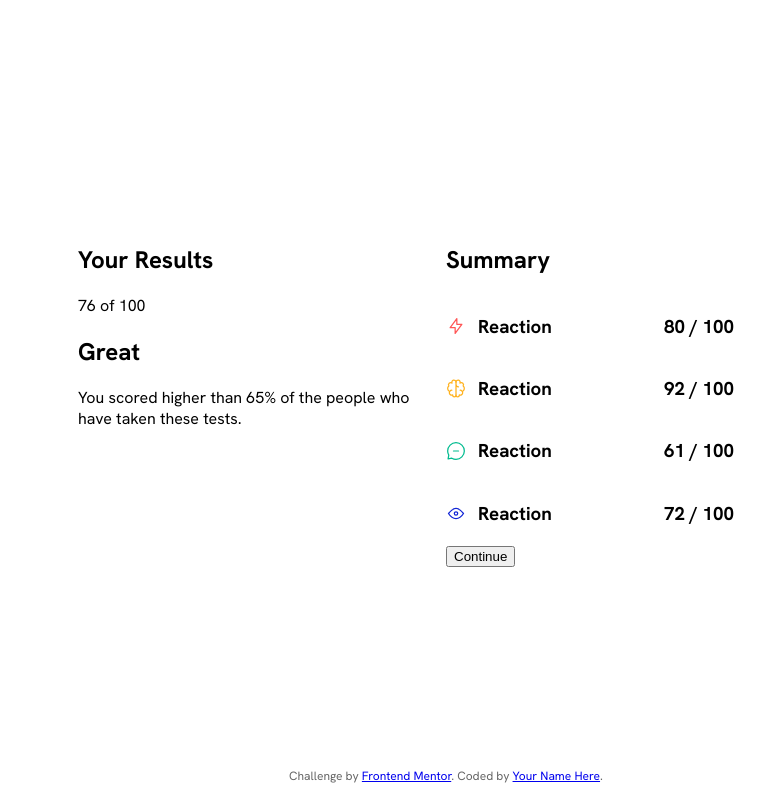
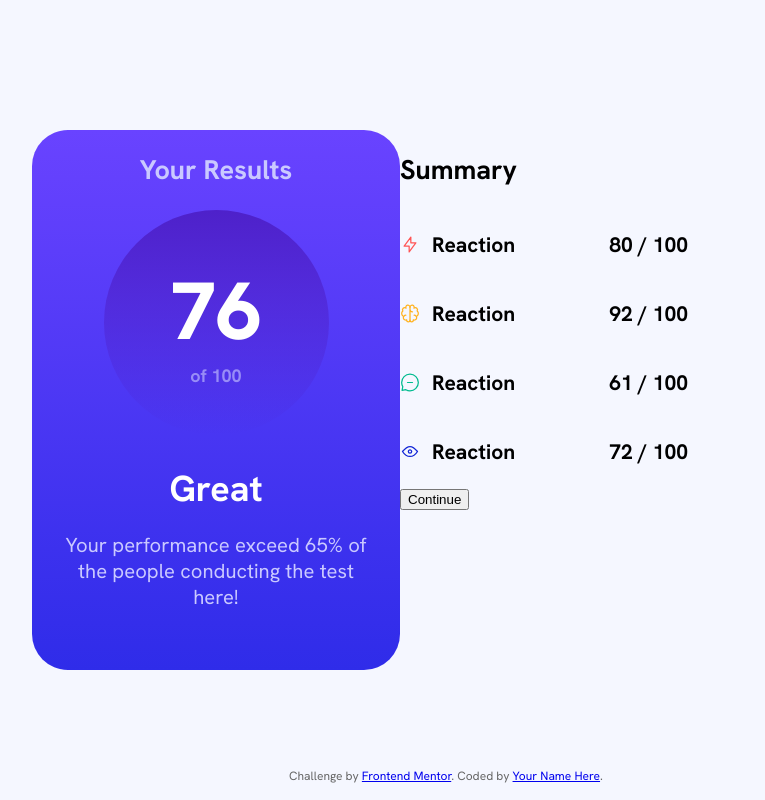
Before and after one commit to hakeem-jc/results-summary, a React (Vite) app: page / in a window 1280 px wide. Shown: the whole page, without its empty margins (194-959 px from the left). Built offline with nearby package versions, Linux system fonts and the light colour scheme.

Commit message:
Complete results section

```diff
--- a/src/App.css
+++ b/src/App.css
@@ -4,16 +4,63 @@
     justify-content: center;
     height: 100vh; /* fallback */
     height: 100svh;
+    background: #F5F7FF;
 }
 
 .results {
-    width: 736px;
-    height: 352px;
+    width: 46rem;
+    height: 30rem;
     display: flex;
 }
 
 .results__info {
     width: 368px;
+    background: linear-gradient(180deg, #7755FF 0%, #6943FF 0.01%, #2F2CE9 100%);
+    border-radius: 2rem;
+    text-align: center;
+    display: flex;
+    flex-direction: column;
+    align-items: center;
+}
+
+.results__title {
+ color: #CAC9FF;
+}
+
+.results__score {
+    border-radius: 100%;
+    color: white;
+    font-weight: 800;
+    width: 12.5rem;
+    height: 12.5rem;
+    display: flex;
+    flex-direction: column;
+    justify-content: center;
+    align-items: center;
+    font-size: 4.5rem;
+    background: linear-gradient(hsla(256, 72%, 46%, 1),hsla(241, 72%, 46%, 0))
+}
+
+.results__score span {
+    font-size: 1.125rem;
+    display: block;
+    font-weight: 700;
+    font-size: 18px;
+    line-height: 23px;
+    color: #CAC9FF;
+    opacity: 0.6;
+}
+
+.results__subtitle {
+    color: #fff;
+    font-size: 2rem;
+    margin-block-end: 0.875rem;
+}
+
+.results__text {
+    color: #CAC9FF;
+    width: 17.5rem;
+    font-size: 1.125rem;
 }
 
 .app__attribution {
--- a/src/App.tsx
+++ b/src/App.tsx
@@ -13,12 +13,14 @@ const App = () => {
         <div className='results__info'>
           <h1 className='results__title'>Your Results</h1>
           <div className='results__score'>76 <span>of 100</span></div>
-          <h2 className='results__subtitle'>Great</h2>
-          <p className='results__text'>You scored higher than 65% of the people who have taken these tests.</p>
+          <div className='results__text-container'>
+            <h2 className='results__subtitle'>Great</h2>
+            <p className='results__text'>Your performance exceed 65% of the people conducting the test here!</p>
+          </div>
         </div>
 
         <div className='results__summary'>
-          <h1 className='results__title'>Summary</h1>
+          <h1 className='summary__title'>Summary</h1>
           <Score title={"Reaction"} color={'red'} icon={iconReaction} score={80}/>
           <Score title={"Memory"} color={'yellow'} icon={iconMemory} score={92}/>
           <Score title={"Verbal"} color={'green'} icon={iconVerbal} score={61}/>
--- a/src/index.css
+++ b/src/index.css
@@ -8,6 +8,7 @@
 
 :root {
   font-family: 'HankenGrotesk', Helvetica, Arial, sans-serif;
+  font-size: 1.125rem;
 }
 
 * {
```
